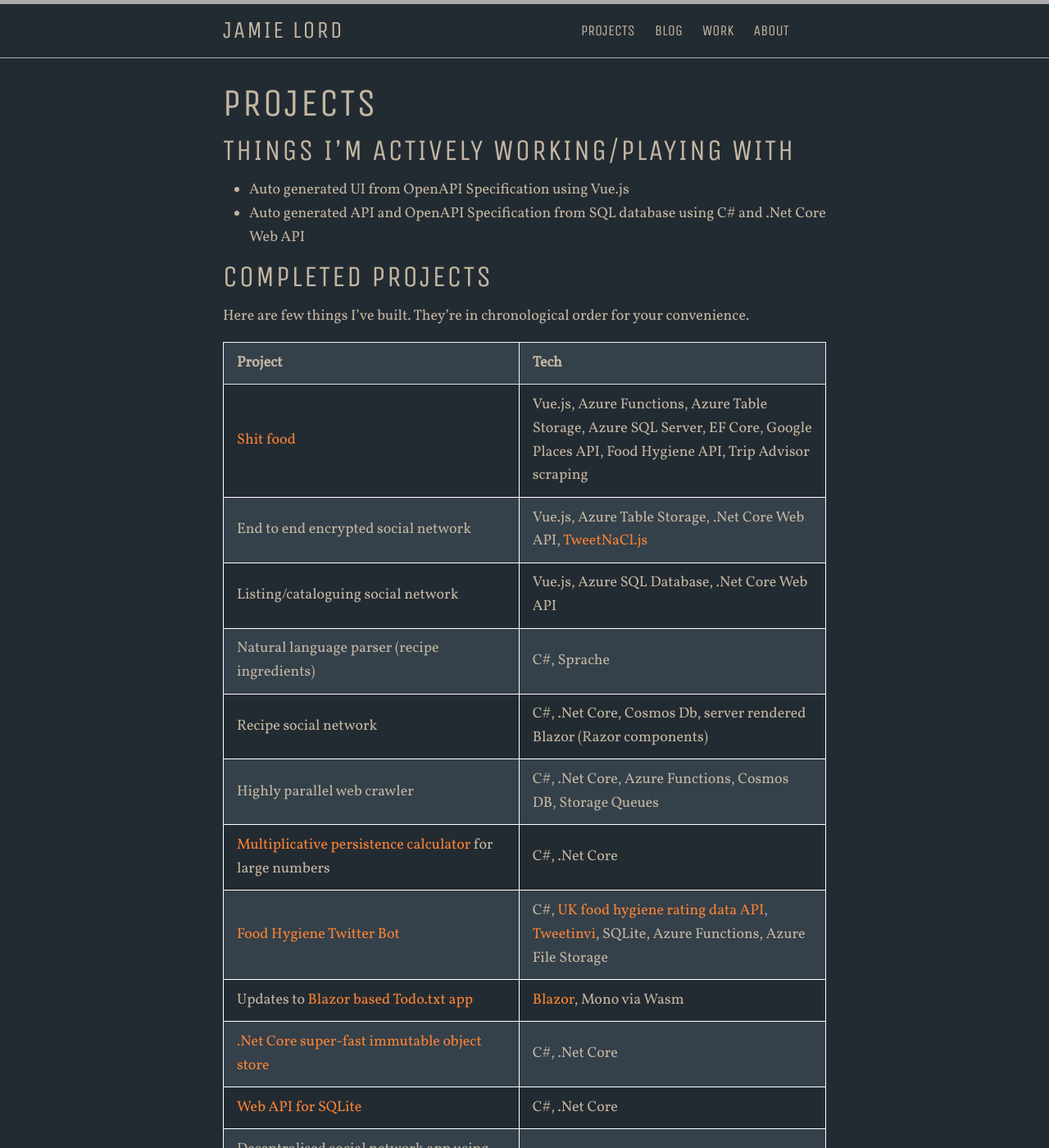
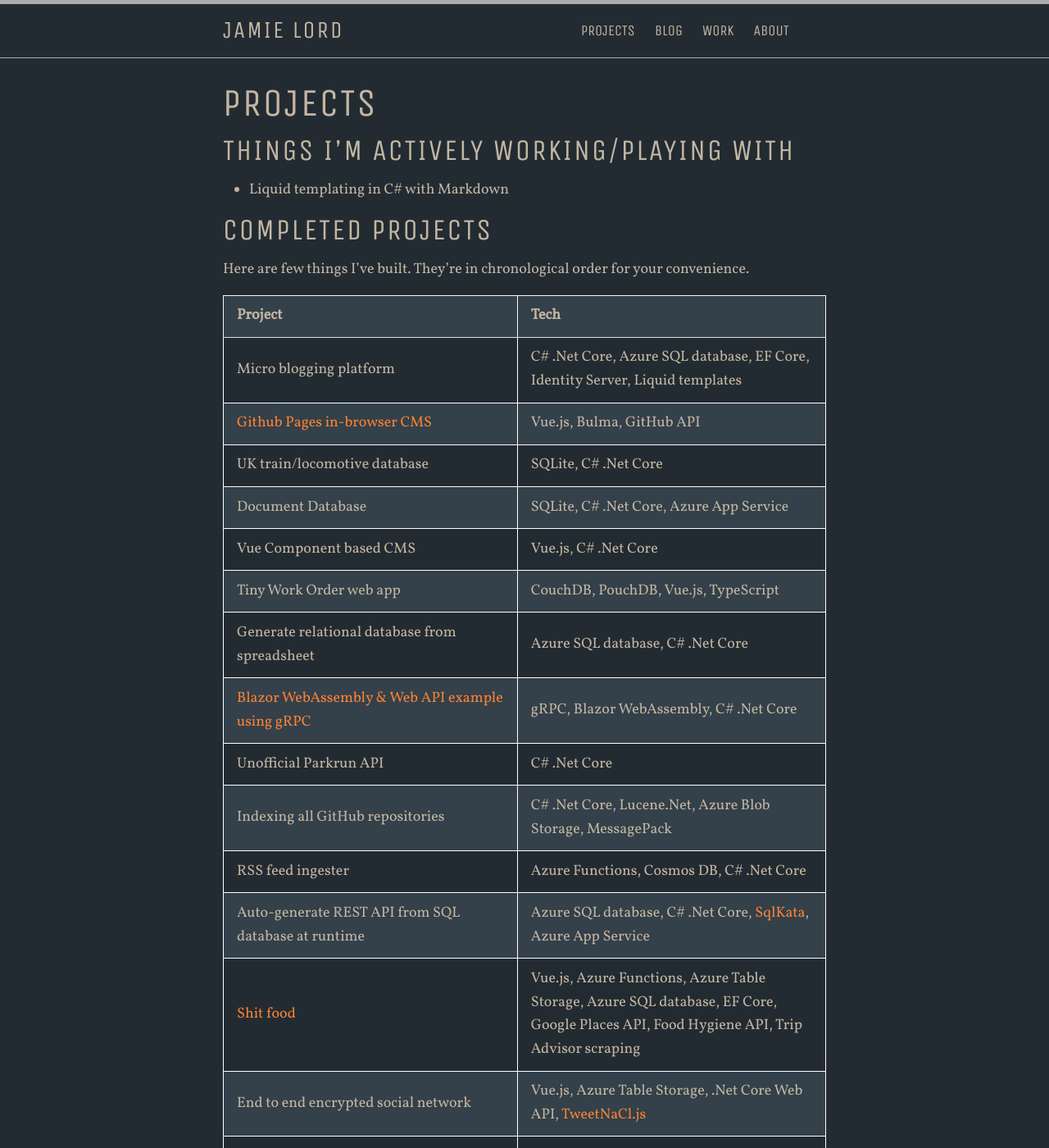
Before and after one commit to jamie-lord/Lord.technology, a Jekyll site: the page built from projects.md, in a window 1280 px wide and 1400 px high. Shown: the whole window at 82% size. Built offline with Jekyll 4.4.1, drawn with Linux system fonts in a browser that asks for light colours; some of the changed text lies outside the part shown.

Commit message:
Updated projects page

```diff
--- a/projects.md
+++ b/projects.md
@@ -6,8 +6,7 @@ permalink: /projects
 ---
 ## Things I'm actively working/playing with
 
-* Auto generated UI from OpenAPI Specification using Vue.js
-* Auto generated API and OpenAPI Specification from SQL database using C# and .Net Core Web API
+* Liquid templating in C# with Markdown
 
 ## Completed projects
 
@@ -15,9 +14,21 @@ Here are few things I've built. They're in chronological order for your convenie
 
 |Project|Tech|
 |:---|:---|
-|[Shit food](https://shitfood.wtf)|Vue.js, Azure Functions, Azure Table Storage, Azure SQL Server, EF Core, Google Places API, Food Hygiene API, Trip Advisor scraping|
+|Micro blogging platform|C# .Net Core, Azure SQL database, EF Core, Identity Server, Liquid templates|
+|[Github Pages in-browser CMS](https://github.com/jamie-lord/github-cms)|Vue.js, Bulma, GitHub API|
+|UK train/locomotive database|SQLite, C# .Net Core|
+|Document Database|SQLite, C# .Net Core, Azure App Service|
+|Vue Component based CMS|Vue.js, C# .Net Core|
+|Tiny Work Order web app|CouchDB, PouchDB, Vue.js, TypeScript|
+|Generate relational database from spreadsheet|Azure SQL database, C# .Net Core|
+|[Blazor WebAssembly & Web API example using gRPC](https://github.com/jamie-lord/blazor-grpc-rss)|gRPC, Blazor WebAssembly, C# .Net Core|
+|Unofficial Parkrun API|C# .Net Core|
+|Indexing all GitHub repositories|C# .Net Core, Lucene.Net, Azure Blob Storage, MessagePack|
+|RSS feed ingester|Azure Functions, Cosmos DB, C# .Net Core|
+|Auto-generate REST API from SQL database at runtime|Azure SQL database, C# .Net Core, [SqlKata](https://sqlkata.com), Azure App Service|
+|[Shit food](https://shitfood.wtf)|Vue.js, Azure Functions, Azure Table Storage, Azure SQL database, EF Core, Google Places API, Food Hygiene API, Trip Advisor scraping|
 |End to end encrypted social network|Vue.js, Azure Table Storage, .Net Core Web API, [TweetNaCl.js](https://tweetnacl.js.org)|
-|Listing/cataloguing social network|Vue.js, Azure SQL Database, .Net Core Web API|
+|Listing/cataloguing social network|Vue.js, Azure SQL database, .Net Core Web API|
 |Natural language parser (recipe ingredients)|C#, Sprache|
 |Recipe social network|C#, .Net Core, Cosmos Db, server rendered Blazor (Razor components)|
 |Highly parallel web crawler|C#, .Net Core, Azure Functions, Cosmos DB, Storage Queues|
```
